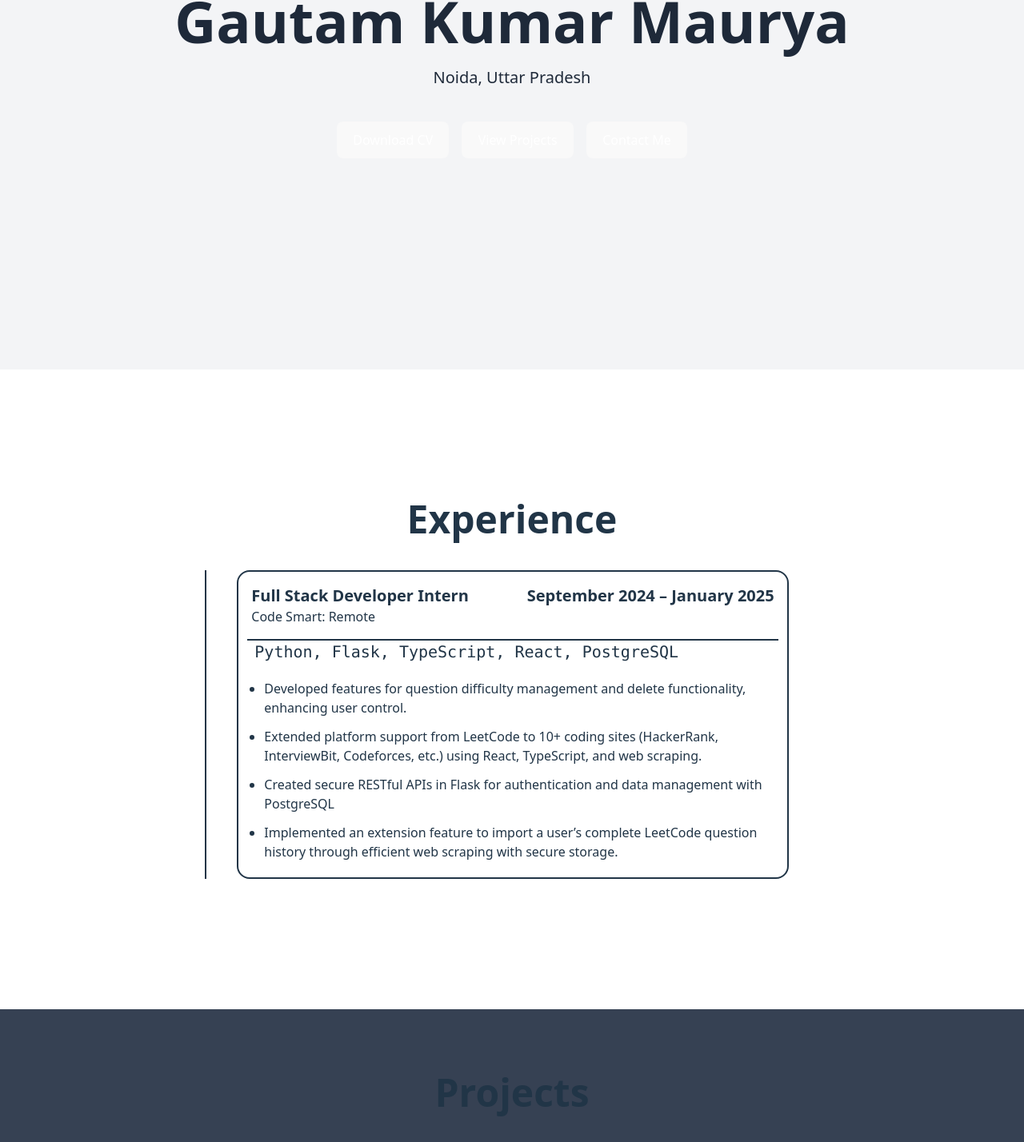
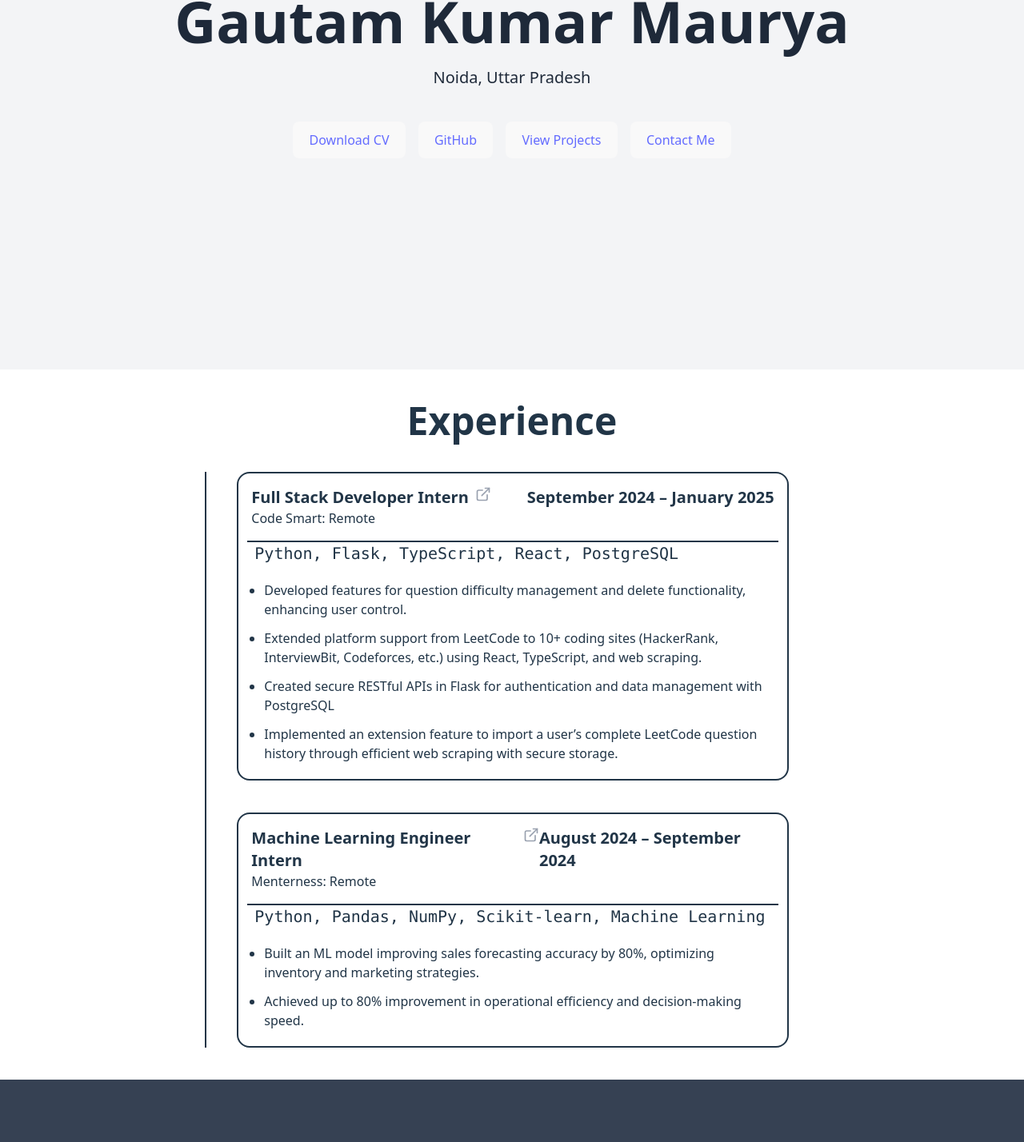
Before and after one commit to alpha-Gautam/gautammaurya, a React (Vite) app: page / in a window 1280 px wide. Shown: the part 338-1766 px from the top of the page at 80% size. Built offline with nearby package versions, Linux system fonts and the light colour scheme.

Commit message:
Add LinkIcons component and update Experience, Projects, Home, and Skills components

```diff
--- /dev/null
+++ b/src/assets/icons.jsx
@@ -0,0 +1,26 @@
+import React from "react";
+
+function LinkIcons() {
+  return (
+    <svg
+      xmlns="http://www.w3.org/2000/svg"
+      width="24"
+      height="24"
+      viewBox="0 0 24 24"
+      fill="none"
+      stroke="currentColor"
+      stroke-width="2"
+      stroke-linecap="round"
+      stroke-linejoin="round"
+      class="lucide lucide-external-link h-5 w-5 text-gray-400
+group-hover: text-primary transition-colors"
+      aria-hidden="true"
+    >
+      <path d="M15 3h6v6"></path>
+      <path d="M10 14 21 3"></path>
+      <path d="M18 13v6a2 2 0 0 1-2 2H5a2 2 0 0 1-2-2V8a2 2 0 0 1 2-2h6"></path>
+    </svg>
+  );
+}
+
+export default LinkIcons;
--- a/src/components/Experience.jsx
+++ b/src/components/Experience.jsx
@@ -1,10 +1,12 @@
 import React from "react";
+import LinkIcons from "../assets/icons";
 
 function Experience() {
   const experiences = [
     {
       title: "Full Stack Developer Intern",
       company: "Code Smart",
+      url: "https://codesmart.in/",
       locations: "Remote",
       tech_stack: ["Python", "Flask", "TypeScript", "React", "PostgreSQL"],
       duration: "September 2024 – January 2025",
@@ -13,6 +15,24 @@ function Experience() {
         "Extended platform support from LeetCode to 10+ coding sites (HackerRank, InterviewBit, Codeforces, etc.) using React, TypeScript, and web scraping.",
         "Created secure RESTful APIs in Flask for authentication and data management with PostgreSQL",
         "Implemented an extension feature to import a user’s complete LeetCode question history through efficient web scraping with secure storage.",
+      ],
+    },
+    {
+      title: "Machine Learning Engineer Intern",
+      company: "Menterness",
+      locations: "Remote",
+      url: "https://drive.google.com/file/d/1z9Weuma0mI4kQZD7tj2sq2AyVRcvsvFK/view?usp=sharing",
+      tech_stack: [
+        "Python",
+        "Pandas",
+        "NumPy",
+        "Scikit-learn",
+        "Machine Learning",
+      ],
+      duration: "August 2024 – September 2024",
+      points: [
+        "Built an ML model improving sales forecasting accuracy by 80%, optimizing inventory and marketing strategies.",
+        "Achieved up to 80% improvement in operational efficiency and decision-making speed.",
       ],
     },
   ];
@@ -25,9 +45,16 @@ function Experience() {
         {/* items */}
         {experiences.map((exp, id) => (
           <div className="flex flex-col w-[90%] justify-center items-center border-2 rounded-2xl    ">
+            {/* <span className="w-full text-5xl ">*</span> */}
             <div name="title" className="flex justify-between w-full p-4">
               <div className="flex flex-col">
-                <span className="text-xl font-semibold">{exp.title}</span>
+                <span className=" flex text-xl font-semibold gap-2">
+                  {exp.title}
+                  <a href={exp.url} target="_blank" rel="noopener noreferrer">
+                    <LinkIcons />
+                  </a>
+                </span>
+
                 <span className="">
                   {exp.company}: {exp.locations}
                 </span>
--- a/src/components/Home.jsx
+++ b/src/components/Home.jsx
@@ -9,15 +9,27 @@ export default function Home() {
         </span>
         <span className="text-[20px]">Noida, Uttar Pradesh</span>
       </div>
-      <div className="flex space-x-4">
+      <div className="flex space-x-4 text-white">
         <button className="bg-blue-500 text-white px-4 py-2 rounded">
-          Download CV
+          <a
+            href="https://drive.google.com/file/d/1dkjIh6eOeeypZWAVa4s8fgj1pYLS4SJU/view?usp=sharing"
+            target="_blank"
+          >
+            Download CV
+          </a>
         </button>
         <button className="bg-blue-500 text-white px-4 py-2 rounded">
-          View Projects
+          <a href="https://github.com/alpha-Gautam" target="_blank">
+            GitHub
+          </a>
         </button>
         <button className="bg-blue-500 text-white px-4 py-2 rounded">
-          Contact Me
+          <a href="" target="_blank">
+            View Projects
+          </a>
+        </button>
+        <button className="bg-blue-500 text-white px-4 py-2 rounded">
+          <a href="">Contact Me</a>
         </button>
       </div>
     </div>
--- a/src/components/Projects.jsx
+++ b/src/components/Projects.jsx
@@ -1,4 +1,5 @@
 import React from "react";
+import LinkIcons from "../assets/icons";
 
 function Projects() {
   const projects = [
@@ -20,7 +21,7 @@ function Projects() {
         "HTML",
         "Tailwindcss",
       ],
-      link: "https://github.com/user/project-two",
+      link: "https://rec-papers.vercel.app/",
     },
     {
       title: "Blog Articles",
@@ -29,17 +30,17 @@ function Projects() {
         "Implemented a public API that securely delivers blog content to external users, providing structured data access for third-party integrations and enhancing platform versatility.",
       ],
       tech_stack: ["Python", "Flask", "Rest API", "HTML", "Tailwindcss"],
-      link: "https://github.com/user/project-one",
+      link: "https://flask-web-xlni.onrender.com/",
     },
-    {
-      title: "Blog Articles",
-      description: [
-        "Designed a dynamic blog website that enables users to create, edit, and manage blog posts through a comprehensive admin panel, offering a seamless content management experience.",
-        "Implemented a public API that securely delivers blog content to external users, providing structured data access for third-party integrations and enhancing platform versatility.",
-      ],
-      tech_stack: ["Python", "Flask", "Rest API", "HTML", "Tailwindcss"],
-      link: "https://github.com/user/project-one",
-    },
+    // {
+    //   title: "Blog Articles",
+    //   description: [
+    //     "Designed a dynamic blog website that enables users to create, edit, and manage blog posts through a comprehensive admin panel, offering a seamless content management experience.",
+    //     "Implemented a public API that securely delivers blog content to external users, providing structured data access for third-party integrations and enhancing platform versatility.",
+    //   ],
+    //   tech_stack: ["Python", "Flask", "Rest API", "HTML", "Tailwindcss"],
+    //   link: "https://github.com/user/project-one",
+    // },
   ];
 
   return (
@@ -55,7 +56,9 @@ function Projects() {
             <div className="relative flex flex-col justify-between items-center bg-black rounded-2xl p-5 gap-5 min-h-[600px] h-full overflow-hidden">
               <div className=" flex justify-between h-[10%] w-full ">
                 <span>{project.title}</span>
-                <a href={project.link}>Link</a>
+                <a href={project.link} target="_blank">
+                  <LinkIcons />
+                </a>
               </div>
               <div className="h-[80%] flex justify-center items-center ">
                 <ul className=" flex flex-col list-disc gap-5 px-5">
--- a/src/components/Skills.jsx
+++ b/src/components/Skills.jsx
@@ -1,8 +1,39 @@
 import React from "react";
 
 function Skills() {
+  const skills = [
+    "Python",
+    "Django",
+    "Flask",
+    "SQL",
+    "Docker",
+    "Celery",
+    "JavaScript",
+    "React",
+    "HTML",
+    "CSS",
+    "Tailwindcss",
+    "Git",
+    "GitHub",
+    "PostgreSQL",
+    "Rest API",
+  ];
   return (
-    <div className="min-h-screen flex justify-center items-center">Skills</div>
+    <div className="min-h-screen flex justify-center">
+      <div className="w-[50%]  flex flex-col gap-20 justify-center items-center">
+        <div className="text-5xl font-bold p-10">Skills</div>
+        <div className="flex gap-2 flex-wrap">
+          {skills.map((skill, index) => (
+            <span
+              key={index}
+              className="bg-gray-800 px-3 py-1 rounded-full text-sm"
+            >
+              {skill}
+            </span>
+          ))}
+        </div>
+      </div>
+    </div>
   );
 }
 
```
